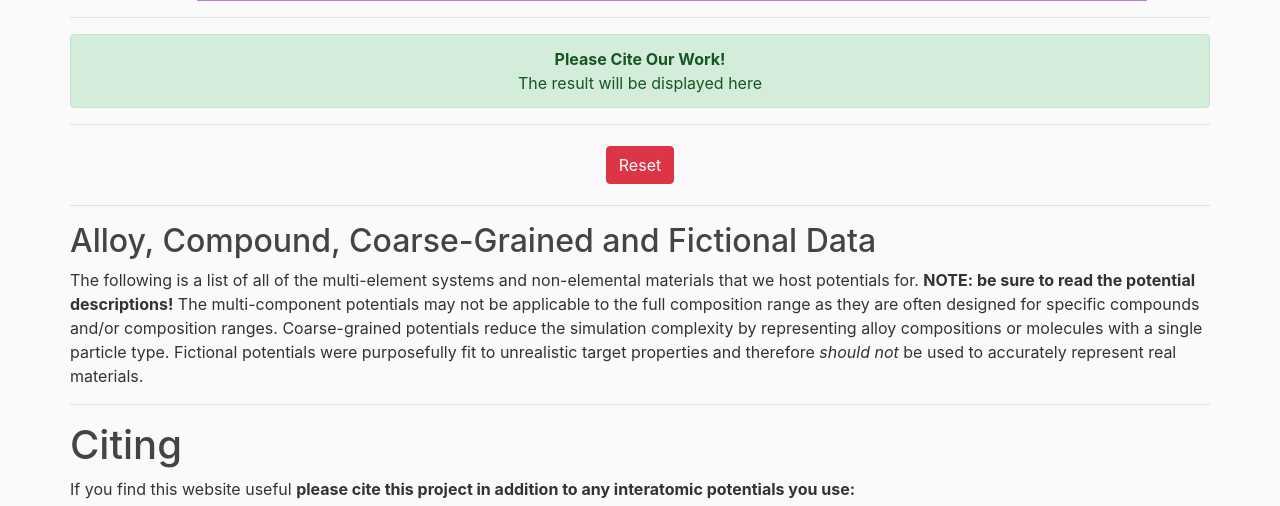
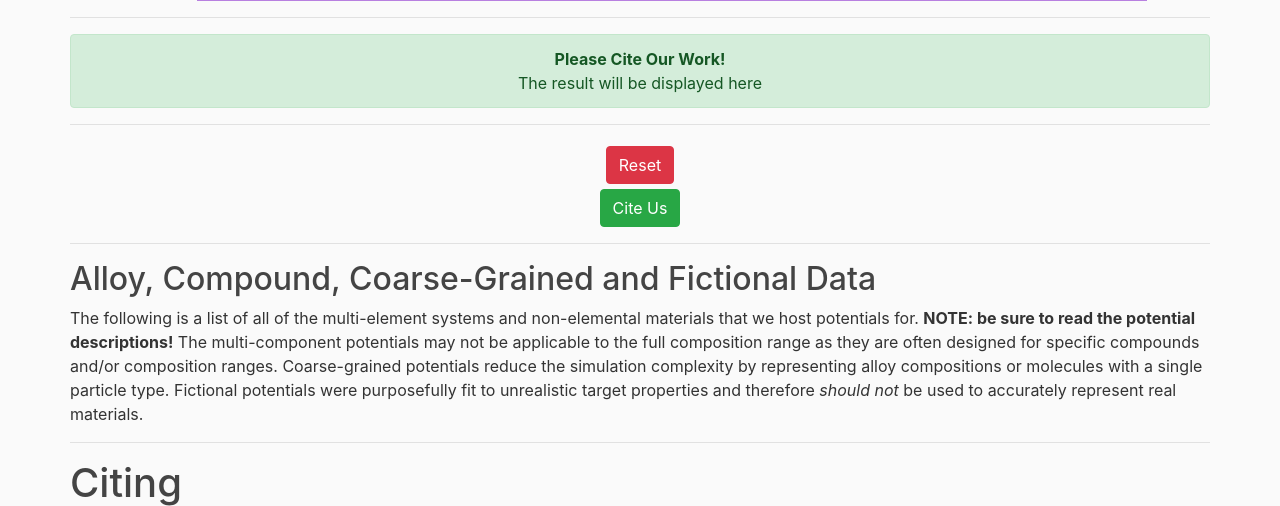
Before and after one commit to aviatorpranoy/imagen-iitb, a Flask app: page / in a window 1280 px wide. Shown: the part 677-1183 px from the top of the page. Run offline with Flask 2, Linux system fonts and the light colour scheme; some libraries are stand-ins or nearby versions.

Commit message:
Add files via upload

```diff
--- a/templates/data.html
+++ b/templates/data.html
@@ -336,8 +336,10 @@
 		<div id="wrapper">
 			<script src="https://unpkg.com/sweetalert/dist/sweetalert.min.js"></script>
 			<script src="https://cdn.jsdelivr.net/npm/sweetalert"></script>
+
 			<!--<button class="btn btn-success" id="button-a" onlick="popup()" style="margin:5px;">Submit</button><emsp>-->
-			<button class="uncheck btn btn-danger" type="button" style="margin:5px;">Reset</button>
+			<button class="uncheck btn btn-danger" type="button" style="margin:5px;">Reset</button><br>
+			<input type="button" class="btn btn-success" onclick="location.href='https://doi.org/10.1016/j.mtla.2019.100435';" value="Cite Us" />
 		</div>
 		<hr>
 			<script src="/static/alert.js">
```
